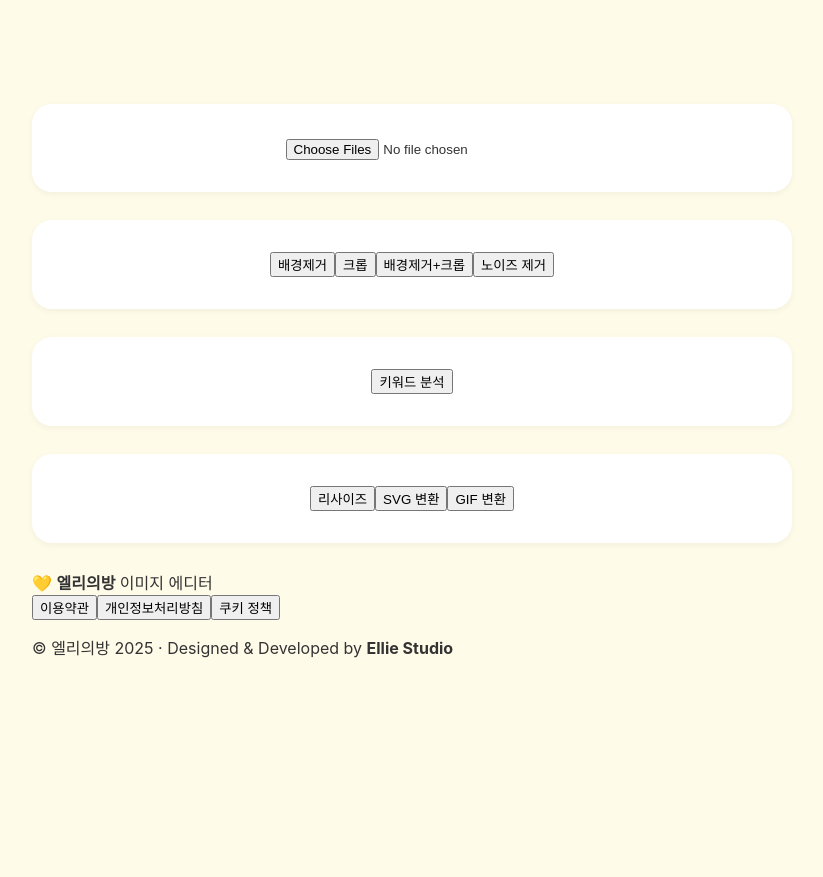
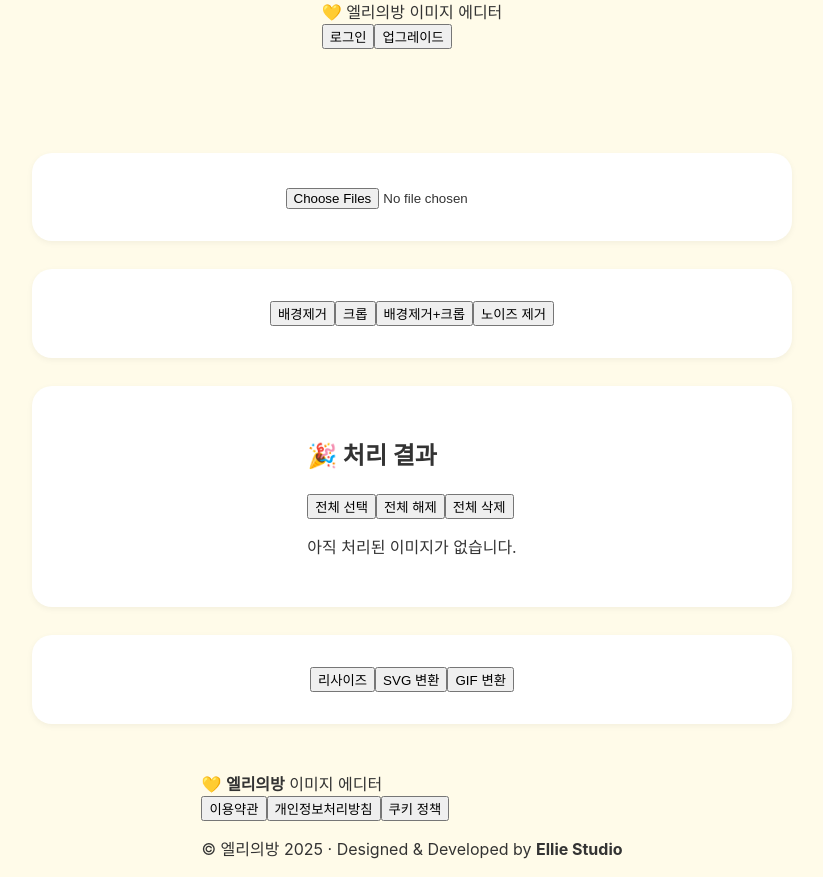
Before and after one commit to elliesbang/image-editor-elliesbang, a React (Vite) app: page / in a window 1280 px wide. Shown: the whole page, without its empty margins (228-1051 px from the left). Before the commit the page ends 800 px from the top, so only its background shows below. Built offline with nearby package versions, Linux system fonts and the light colour scheme; a web font is replaced by a local one.

Commit message:
Update App.jsx

```diff
--- a/src/App.jsx
+++ b/src/App.jsx
@@ -1,7 +1,8 @@
 import React, { useState } from "react";
+import Header from "./components/Header";
 import ImageUpload from "./components/ImageUpload";
 import ImageEditor from "./components/ImageEditor";
-import Analyzer from "./components/Analyzer";
+import ProcessResult from "./components/ProcessResult";
 import AdditionalEditor from "./components/AdditionalEditor";
 import Footer from "./components/Footer";
 import "./App.css";
@@ -16,7 +17,11 @@ function App() {
 
   return (
     <div className="app-layout">
+      {/* ✅ 헤더 */}
+      <Header />
+
       <main className="app-main">
+        {/* ✅ 이미지 업로드 섹션 */}
         <section className="app-section">
           <ImageUpload
             onImagesUploaded={handleImagesUploaded}
@@ -25,20 +30,28 @@ function App() {
           />
         </section>
 
+        {/* ✅ 이미지 편집 섹션 */}
         <section className="app-section">
           <ImageEditor selectedImage={selectedImage} />
         </section>
 
+        {/* ✅ 처리 결과 섹션 */}
         <section className="app-section">
-          <Analyzer selectedImage={selectedImage} />
+          <ProcessResult
+            images={images}
+            selectedImage={selectedImage}
+            setSelectedImage={setSelectedImage}
+          />
         </section>
 
+        {/* ✅ 추가 기능 섹션 */}
         <section className="app-section">
           <AdditionalEditor selectedImage={selectedImage} />
         </section>
+      </main>
 
-        <Footer />
-      </main>
+      {/* ✅ 푸터 */}
+      <Footer />
     </div>
   );
 }
```
